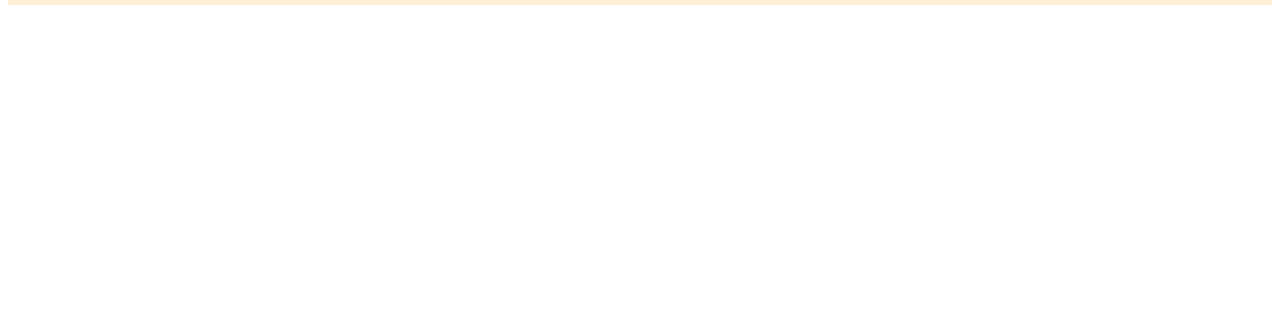
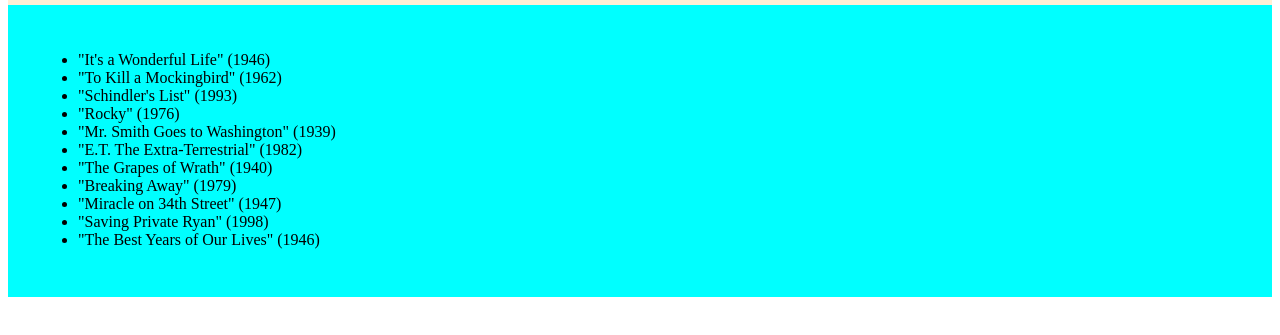
Before and after one commit to pranshuarora7/Sprynt, a plain HTML site: page Mood/Inspired.html in a window 1280 px wide. Shown: the part 81-416 px from the top of the page. Drawn offline with Linux system fonts and the light colour scheme.

Commit message:
Did a lot of work

```diff
--- a/Mood/Inspired.html
+++ b/Mood/Inspired.html
@@ -25,5 +25,34 @@
         </ul>
       </div>
     </div>
+    <div class="list">
+      <ul>
+        <li> "It's a Wonderful Life" (1946)</li>
+        <li> "To Kill a Mockingbird" (1962)</li>
+        <li> "Schindler's List" (1993)</li>
+        <li> "Rocky" (1976)</li>
+        <li> "Mr. Smith Goes to Washington" (1939)</li>
+        <li> "E.T. The Extra-Terrestrial" (1982)</li>
+        <li> "The Grapes of Wrath" (1940)</li>
+        <li> "Breaking Away" (1979)</li>
+        <li> "Miracle on 34th Street" (1947)</li>
+        <li> "Saving Private Ryan" (1998)</li>
+        <li> "The Best Years of Our Lives" (1946)</li>
+        <li> "Apollo 13" (1995)</li>
+        <li> "Hoosiers" (1986)</li>
+        <li> "The Bridge on the River Kwai" (1957)</li>
+        <li> "The Miracle Worker" (1962)</li>
+        <li> "Norma Rae" (1979)</li>
+        <li> "One Flew Over the Cuckoo's Nest" (1975)</li>
+        <li> "The Diary of Anne Frank" (1959)</li>
+        <li> "The Right Stuff" (1983)</li>
+        <li> "Philadelphia" (1993)</li>
+        <li> "In the Heat of the Night" (1967)</li>
+        <li> "The Pride of the Yankees" (1942)</li>
+        <li> "The Shawshank Redemption" (1994)</li>
+        <li> "National Velvet" (1944)</li>
+        <li> "Sullivan's Travels" (1941)</li>
+      </ul>
+    </div>
   </body>
 </html>
--- a/Mood/mood.css
+++ b/Mood/mood.css
@@ -1,6 +1,10 @@
 .header  {
   font-family: monospace;
   background: papayawhip;
+  padding: 8px;
+  display: flex;
+  align-items: center;
+  justify-content: space-between;
 }
 
 .logo {
@@ -11,31 +15,28 @@
   padding: 4px 32px;
 }
 
-ul {
-  /* this removes the dots on the list items*/
+.header ul {
   list-style-type: none;
+  display: flex;
+  margin: 0;
+  padding: 0;
+  gap: 8px;
 }
 
 a {
   font-size: 22px;
   background: white;
   padding: 8px;
-  /* this removes the line under the links */
   text-decoration: none;
 }
 
-/* SOLUTION */
+.list{
+  display: flex;
+  background-color: aqua;
+  padding: 30px;
 
-.header {
-  padding: 8px;
-  display: flex;
-  align-items: center;
-  justify-content: space-between;
 }
-
-ul {
-  display: flex;
-  margin: 0;
-  padding: 0;
-  gap: 8px;
+.list ul{
+  height:200px;
+  overflow-y:scroll;
 }
--- a/Style.css
+++ b/Style.css
@@ -138,6 +138,9 @@ blockquote {
     0 0 3em rgb(5, 171, 248);
   border-radius: 50%;
 }
+blockquote:hover {
+  background: rgb(43, 241, 43);
+}
 .ThirdSection span {
   text-align: right;
   font-weight: 700;
```
